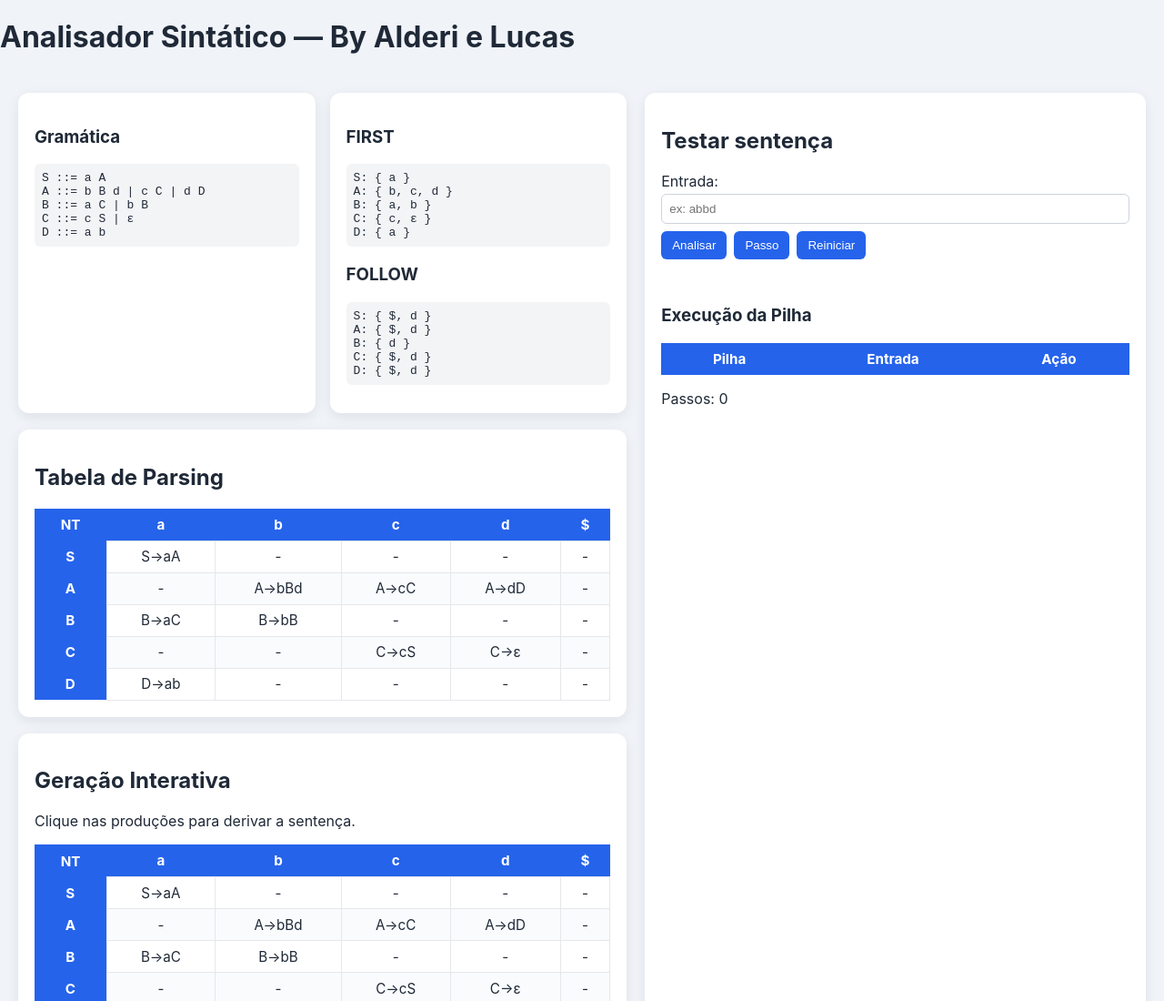
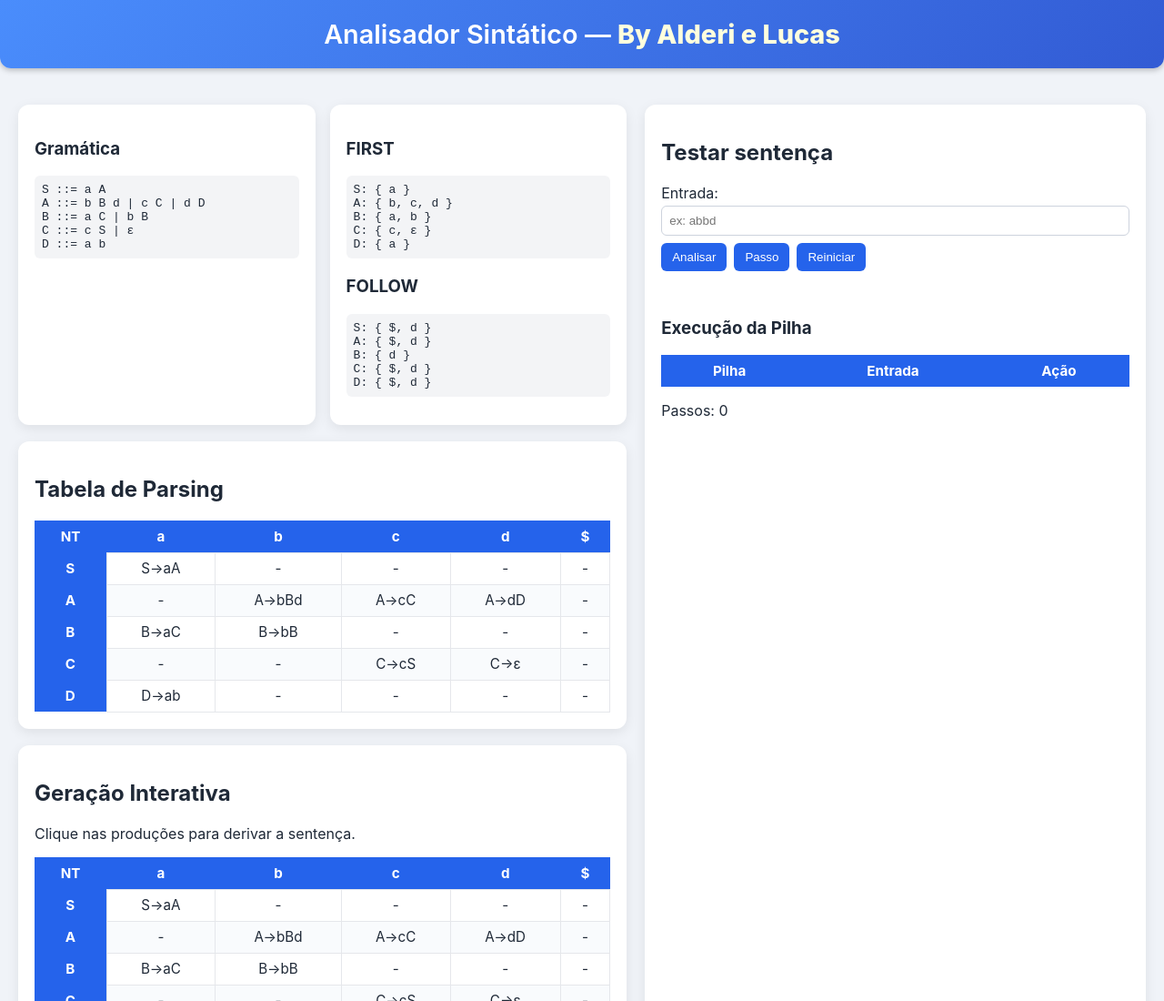
Before and after one commit to Alderi-Jr/COMPILADORES-Automato-de-Pilha-, a plain HTML site: page index.html in a window 1280 px wide. Shown: the top 1100 px of the page at 91% size. Drawn offline with Linux system fonts and the light colour scheme.

Commit message:
adicionando estilo no header

```diff
--- a/style.css
+++ b/style.css
@@ -20,6 +20,28 @@ body{
   margin:0;
   background:var(--bg);
   color:var(--accent);
+}
+
+.topHeader {
+  width: 100%;
+  padding: 20px;
+  background: linear-gradient(135deg, #4a8dfc, #325bd4);
+  color: white;
+  text-align: center;
+  margin-bottom: 20px;
+  border-radius: 0 0 12px 12px;
+  box-shadow: 0 2px 6px rgba(0,0,0,0.25);
+}
+
+.topHeader h1 {
+  margin: 0;
+  font-size: 1.8rem;
+  font-weight: 600;
+}
+
+.topHeader span {
+  font-weight: 800;
+  color: #ffd;
 }
 
 /* ------------------- layout dividido ------------------- */
```
